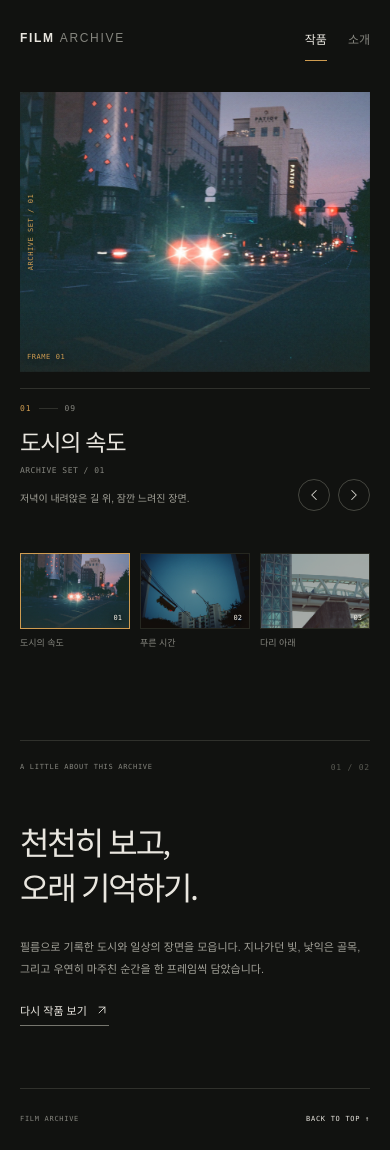
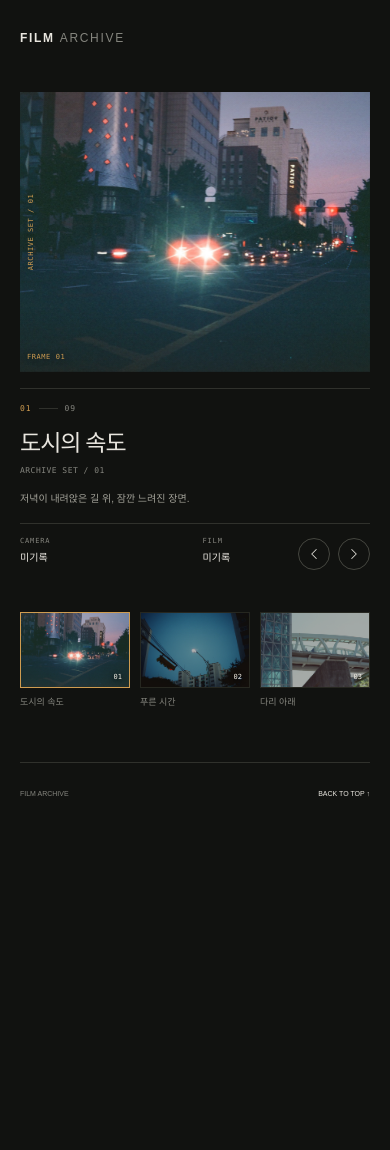
Before and after one commit to kimchi-kang/kimchi-kang.github.io, a React (Vite) app: page / in a window 390 px wide. After the commit the page ends 844 px from the top, so only its background shows below. Built offline with nearby package versions, Linux system fonts and the light colour scheme.

Commit message:
Remove intro and add film metadata

```diff
--- a/src/App.jsx
+++ b/src/App.jsx
@@ -1,5 +1,5 @@
 import { useCallback, useEffect, useState } from 'react';
-import { ChevronLeft, ChevronRight, ArrowUpRight } from 'lucide-react';
+import { ChevronLeft, ChevronRight } from 'lucide-react';
 
 const frames = [
   {
@@ -8,6 +8,8 @@ const frames = [
     title: '도시의 속도',
     note: '저녁이 내려앉은 길 위, 잠깐 느려진 장면.',
     roll: 'ARCHIVE SET / 01',
+    camera: '미기록',
+    film: '미기록',
   },
   {
     src: '/photos/lamp-after-dusk.jpg',
@@ -15,6 +17,8 @@ const frames = [
     title: '푸른 시간',
     note: '낮과 밤 사이, 빛이 가장 오래 머무는 순간.',
     roll: 'ARCHIVE SET / 02',
+    camera: '미기록',
+    film: '미기록',
   },
   {
     src: '/photos/bridge-at-blue-hour.jpg',
@@ -22,6 +26,8 @@ const frames = [
     title: '다리 아래',
     note: '익숙한 길도 빛이 바뀌면 다른 장면이 된다.',
     roll: 'ARCHIVE SET / 03',
+    camera: '미기록',
+    film: '미기록',
   },
   {
     src: '/photos/night-court.jpg',
@@ -29,6 +35,8 @@ const frames = [
     title: '늦은 밤의 운동장',
     note: '하루가 끝난 뒤에도 불이 켜져 있던 곳.',
     roll: 'ARCHIVE SET / 04',
+    camera: '미기록',
+    film: '500T',
   },
   {
     src: '/photos/station-window.jpg',
@@ -36,6 +44,8 @@ const frames = [
     title: '창 너머의 밤',
     note: '지나가는 풍경을 창가에 잠시 붙잡아 둔다.',
     roll: 'ARCHIVE SET / 05',
+    camera: '미기록',
+    film: '미기록',
   },
   {
     src: '/photos/parking-light.jpg',
@@ -43,6 +53,8 @@ const frames = [
     title: '남겨진 불빛',
     note: '사람이 떠난 자리에서 더 선명해진 색.',
     roll: 'ARCHIVE SET / 06',
+    camera: '미기록',
+    film: '미기록',
   },
   {
     src: '/photos/night-light.jpg',
@@ -50,6 +62,8 @@ const frames = [
     title: '빛의 가장자리',
     note: '초점 밖으로 번져나간 작은 온기.',
     roll: 'ARCHIVE SET / 07',
+    camera: '미기록',
+    film: '미기록',
   },
   {
     src: '/photos/shop-sign.jpg',
@@ -57,6 +71,8 @@ const frames = [
     title: '문 닫기 전',
     note: '하루의 끝을 알리는 동네의 오래된 간판.',
     roll: 'ARCHIVE SET / 08',
+    camera: '미기록',
+    film: '500T',
   },
   {
     src: '/photos/frame-notes.jpg',
@@ -64,6 +80,8 @@ const frames = [
     title: '필름의 메모',
     note: '사진을 찍고 난 뒤 남겨둔 작은 기록.',
     roll: 'ARCHIVE SET / 09',
+    camera: '미기록',
+    film: '미기록',
   },
 ];
 
@@ -91,10 +109,6 @@ export function App() {
         <a className="wordmark" href="#top" aria-label="필름 아카이브 홈">
           FILM <span>ARCHIVE</span>
         </a>
-        <nav className="primary-nav" aria-label="주요 메뉴">
-          <a className="nav-link is-current" href="#works">작품</a>
-          <a className="nav-link" href="#about">소개</a>
-        </nav>
         <p className="header-caption">ANALOG PHOTOGRAPHS <span>·</span> PERSONAL ARCHIVE</p>
       </header>
 
@@ -126,6 +140,16 @@ export function App() {
               <h2>{current.title}</h2>
               <p className="detail-meta">{current.roll}</p>
               <p className="frame-note">{current.note}</p>
+              <dl className="capture-details">
+                <div>
+                  <dt>CAMERA</dt>
+                  <dd>{current.camera}</dd>
+                </div>
+                <div>
+                  <dt>FILM</dt>
+                  <dd>{current.film}</dd>
+                </div>
+              </dl>
             </div>
           </aside>
 
@@ -165,20 +189,6 @@ export function App() {
         </div>
       </section>
 
-      <section className="about-section" id="about" aria-labelledby="about-title">
-        <div className="about-label">
-          <p className="eyebrow">A LITTLE ABOUT THIS ARCHIVE</p>
-          <span className="about-mark">01 / 02</span>
-        </div>
-        <div className="about-copy">
-          <h2 id="about-title">천천히 보고,<br />오래 기억하기.</h2>
-          <div className="about-description">
-            <p>필름으로 기록한 도시와 일상의 장면을 모읍니다. 지나가던 빛, 낯익은 골목, 그리고 우연히 마주친 순간을 한 프레임씩 담았습니다.</p>
-            <a href="#works" className="back-to-work">다시 작품 보기 <ArrowUpRight size={14} strokeWidth={1.5} aria-hidden="true" /></a>
-          </div>
-        </div>
-      </section>
-
       <footer className="site-footer">
         <span>FILM ARCHIVE</span>
         <span>MADE OF LIGHT & TIME</span>
--- a/src/styles.css
+++ b/src/styles.css
@@ -39,9 +39,9 @@ button:focus-visible, a:focus-visible { outline: 1px solid var(--accent); outlin
 .portfolio-shell { width: 100%; min-height: 100vh; overflow: hidden; }
 
 .site-header {
-  display: grid;
-  grid-template-columns: 1fr 1fr 1fr;
+  display: flex;
   align-items: center;
+  justify-content: space-between;
   width: min(100% - 128px, 1408px);
   min-height: 104px;
   margin: 0 auto;
@@ -57,27 +57,6 @@ button:focus-visible, a:focus-visible { outline: 1px solid var(--accent); outlin
 }
 
 .wordmark span { color: var(--muted); font-weight: 400; }
-.primary-nav { display: flex; justify-content: center; align-items: center; gap: 42px; }
-
-.nav-link {
-  position: relative;
-  padding: 8px 0;
-  color: var(--muted);
-  font-size: 13px;
-  transition: color 160ms ease;
-}
-
-.nav-link:hover, .nav-link.is-current { color: var(--text); }
-
-.nav-link.is-current::after {
-  position: absolute;
-  right: 0;
-  bottom: -9px;
-  left: 0;
-  height: 1px;
-  background: var(--accent);
-  content: '';
-}
 
 .header-caption {
   margin: 0;
@@ -214,6 +193,30 @@ button:focus-visible, a:focus-visible { outline: 1px solid var(--accent); outlin
   word-break: keep-all;
 }
 
+.capture-details {
+  display: grid;
+  gap: 13px;
+  margin: 28px 0 0;
+  padding-top: 15px;
+  border-top: 1px solid var(--line);
+}
+
+.capture-details dt {
+  margin-bottom: 5px;
+  color: var(--muted);
+  font-family: var(--mono);
+  font-size: 8px;
+  letter-spacing: .12em;
+}
+
+.capture-details dd {
+  margin: 0;
+  color: var(--text);
+  font-size: 10px;
+  line-height: 1.55;
+  word-break: keep-all;
+}
+
 .carousel-controls {
   position: absolute;
   top: 50%;
@@ -298,68 +301,13 @@ button:focus-visible, a:focus-visible { outline: 1px solid var(--accent); outlin
 
 .thumb-name { display: none; }
 
-.about-section {
-  display: grid;
-  grid-template-columns: minmax(180px, .72fr) 1.28fr;
-  gap: 9vw;
-  width: min(100% - 128px, 1408px);
-  margin: 150px auto 0;
-  padding: 37px 0 100px;
-  border-top: 1px solid var(--line);
-}
-
-.about-label { display: flex; flex-direction: column; justify-content: space-between; align-items: start; }
-
-.eyebrow, .about-mark, .site-footer {
-  font-family: var(--mono);
-  font-size: 9px;
-  font-weight: 400;
-  letter-spacing: .1em;
-}
-
-.eyebrow { margin: 0 0 12px; color: var(--muted); }
-.about-mark { color: var(--dim); font-size: 8px; }
-
-.about-copy { display: grid; grid-template-columns: 1fr 1fr; gap: 40px; align-items: start; }
-
-.about-copy h2 {
-  margin: 0;
-  font-family: 'Apple SD Gothic Neo', 'Noto Serif KR', Georgia, serif;
-  font-size: clamp(27px, 3.3vw, 45px);
-  font-weight: 400;
-  letter-spacing: -.065em;
-  line-height: 1.42;
-}
-
-.about-description p {
-  max-width: 350px;
-  margin: 3px 0 28px;
-  color: #a2a198;
-  font-size: 12px;
-  line-height: 2;
-  word-break: keep-all;
-}
-
-.back-to-work {
-  display: inline-flex;
-  align-items: center;
-  gap: 8px;
-  padding-bottom: 7px;
-  border-bottom: 1px solid #76766e;
-  color: var(--text);
-  font-size: 11px;
-  transition: border-color 160ms ease, color 160ms ease;
-}
-
-.back-to-work:hover { border-color: var(--accent); color: var(--accent); }
-
 .site-footer {
   display: flex;
   align-items: center;
   justify-content: space-between;
   width: min(100% - 128px, 1408px);
   min-height: 70px;
-  margin: 0 auto;
+  margin: 76px auto 0;
   border-top: 1px solid var(--line);
   color: var(--muted);
   font-size: 8px;
@@ -369,7 +317,7 @@ button:focus-visible, a:focus-visible { outline: 1px solid var(--accent); outlin
 .site-footer a:hover { color: var(--accent); }
 
 @media (max-width: 1020px) {
-  .site-header, .works-section, .about-section, .site-footer {
+  .site-header, .works-section, .site-footer {
     width: min(100% - 64px, 900px);
   }
 
@@ -386,6 +334,8 @@ button:focus-visible, a:focus-visible { outline: 1px solid var(--accent); outlin
   .detail-copy h2 { margin-bottom: 7px; font-size: 25px; }
   .detail-meta { margin-bottom: 4px; }
   .frame-note { max-width: min(520px, calc(100% - 108px)); margin-top: 13px; font-size: 11px; }
+  .capture-details { grid-template-columns: repeat(2, minmax(0, 1fr)); max-width: 520px; gap: 18px; margin-top: 18px; }
+  .capture-details dd { font-size: 11px; }
 
   .carousel-controls {
     position: relative;
@@ -407,17 +357,12 @@ button:focus-visible, a:focus-visible { outline: 1px solid var(--accent); outlin
   .filmstrip-wrap { width: auto; overflow: hidden; margin: 23px 0 0; }
   .filmstrip { width: auto; margin-left: 0; grid-template-columns: repeat(9, minmax(98px, 1fr)); overflow-x: auto; gap: 11px; padding-bottom: 8px; scrollbar-width: thin; scrollbar-color: #4c4d46 transparent; }
   .thumb-name { display: block; overflow: hidden; margin-top: 8px; font-size: 9px; line-height: 1.4; text-overflow: ellipsis; white-space: nowrap; }
-  .about-section { grid-template-columns: 1fr; gap: 48px; margin-top: 108px; padding-bottom: 76px; }
-  .about-label { flex-direction: row; }
 }
 
 @media (max-width: 640px) {
-  .site-header, .works-section, .about-section, .site-footer { width: calc(100% - 40px); }
-  .site-header { min-height: 76px; grid-template-columns: 1fr auto; }
+  .site-header, .works-section, .site-footer { width: calc(100% - 40px); }
+  .site-header { min-height: 76px; }
   .wordmark { font-size: 12px; }
-  .primary-nav { grid-column: 2; grid-row: 1; gap: 21px; }
-  .nav-link { font-size: 12px; }
-  .nav-link.is-current::after { bottom: -6px; }
   .header-caption { display: none; }
   .works-section { padding-top: 16px; }
   .gallery-layout { gap: 16px; }
@@ -431,16 +376,14 @@ button:focus-visible, a:focus-visible { outline: 1px solid var(--accent); outlin
   .detail-copy h2 { font-size: 23px; }
   .detail-meta { font-size: 8px; }
   .frame-note { max-width: calc(100% - 100px); font-size: 10px; line-height: 1.65; }
+  .capture-details { gap: 15px; margin-top: 16px; padding-top: 13px; }
+  .capture-details dt { font-size: 7px; }
+  .capture-details dd { font-size: 10px; }
   .carousel-controls { height: 32px; margin-top: -58px; margin-bottom: 17px; }
   .arrow-button { width: 32px; height: 32px; }
   .filmstrip-wrap { margin-top: 16px; }
   .filmstrip { grid-template-columns: repeat(9, 110px); gap: 10px; margin-right: -20px; padding-right: 20px; }
-  .about-section { gap: 37px; margin-top: 82px; padding-top: 22px; padding-bottom: 62px; }
-  .about-label .eyebrow { max-width: 210px; font-size: 7px; }
-  .about-copy { grid-template-columns: 1fr; gap: 25px; }
-  .about-copy h2 { font-size: 32px; }
-  .about-description p { margin: 0 0 21px; font-size: 11px; }
-  .site-footer { min-height: 62px; gap: 12px; font-size: 7px; }
+  .site-footer { min-height: 62px; gap: 12px; margin-top: 46px; font-size: 7px; }
   .site-footer span:nth-child(2) { display: none; }
 }
 
```
